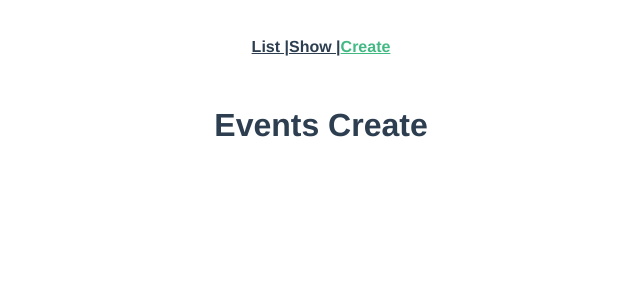
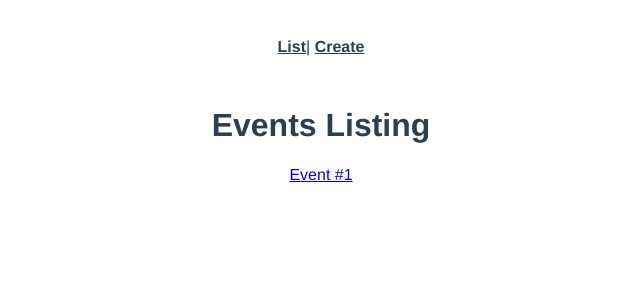
Before and after one commit to LucasVmigotto/vue-mastery, a Vue app in the folder real-world-vuejs/: page /#/event/create in a window 1280 px wide. Shown: the top 300 px of the page, without its empty margins (319-959 px from the left). Built offline with nearby package versions, Linux system fonts and the light colour scheme.

Commit message:
DynamicRouting & History Mode

```diff
--- a/real-world-vuejs/src/App.vue
+++ b/real-world-vuejs/src/App.vue
@@ -1,8 +1,7 @@
 <template>
   <div id="app">
     <div id="nav">
-      <router-link :to="{ name: 'event-list' }">List |</router-link>
-      <router-link :to="{ name: 'event-show' }">Show |</router-link>
+      <router-link :to="{ name: 'event-list' }">List</router-link>|
       <router-link :to="{ name: 'event-create' }">Create</router-link>
     </div>
     <router-view/>
--- a/real-world-vuejs/src/router.js
+++ b/real-world-vuejs/src/router.js
@@ -7,6 +7,7 @@
 Vue.use(Router)
 
 export default new Router({
+  mode: 'history',
   routes: [
     {
       path: '/',
@@ -15,9 +16,10 @@
       alias: ['/list']
     },
     {
-      path: '/event',
+      path: '/event/:id',
       name: 'event-show',
-      component: EventShow
+      component: EventShow,
+      props: true
     },
     {
       path: '/event/create',
--- a/real-world-vuejs/src/views/EventList.vue
+++ b/real-world-vuejs/src/views/EventList.vue
@@ -1,3 +1,6 @@
 <template>
-  <h1>Events Listing</h1>
+  <div>
+    <h1>Events Listing</h1>
+    <router-link :to="{ name: 'event-show', params: { id: 1 } }">Event #1</router-link>
+  </div>
 </template>
--- a/real-world-vuejs/src/views/EventShow.vue
+++ b/real-world-vuejs/src/views/EventShow.vue
@@ -1,3 +1,8 @@
 <template>
-  <h1>Events Show</h1>
+  <h1>Events Show #{{ id }}</h1>
 </template>
+<script>
+export default {
+  props: ['id']
+}
+</script>
```
